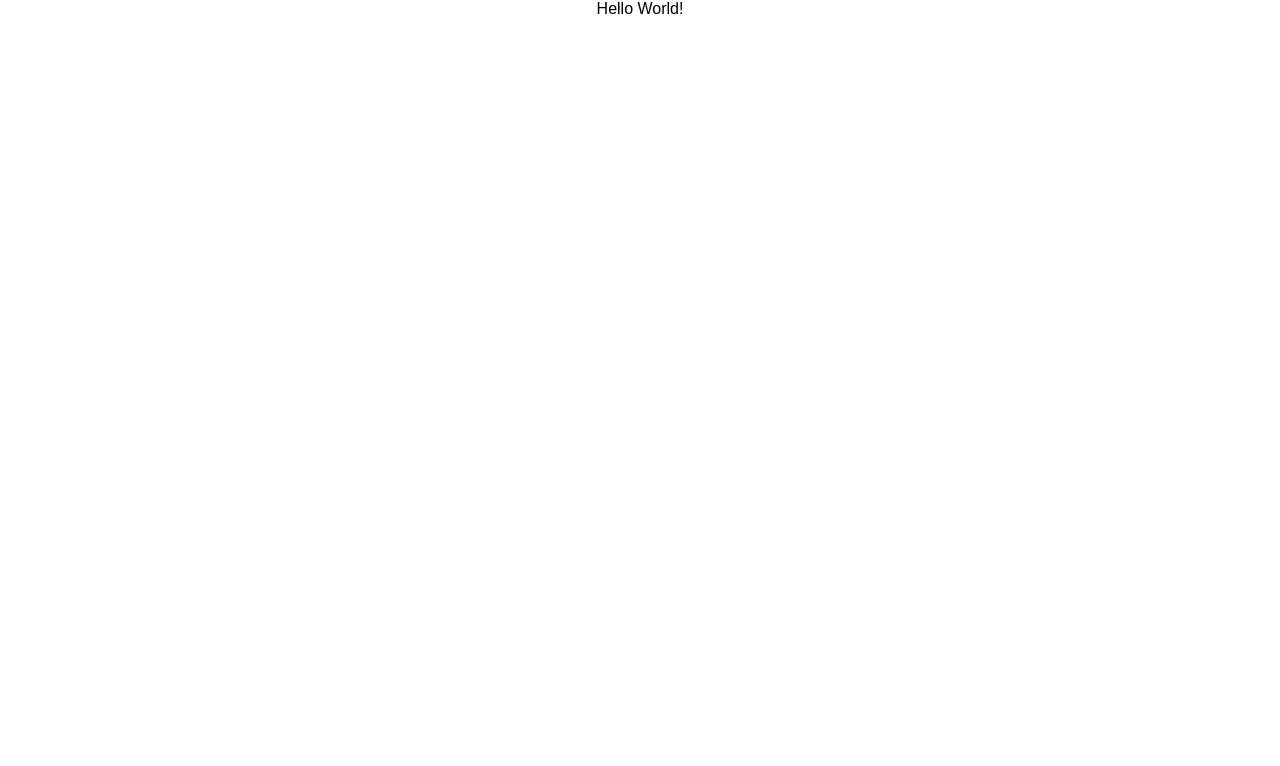
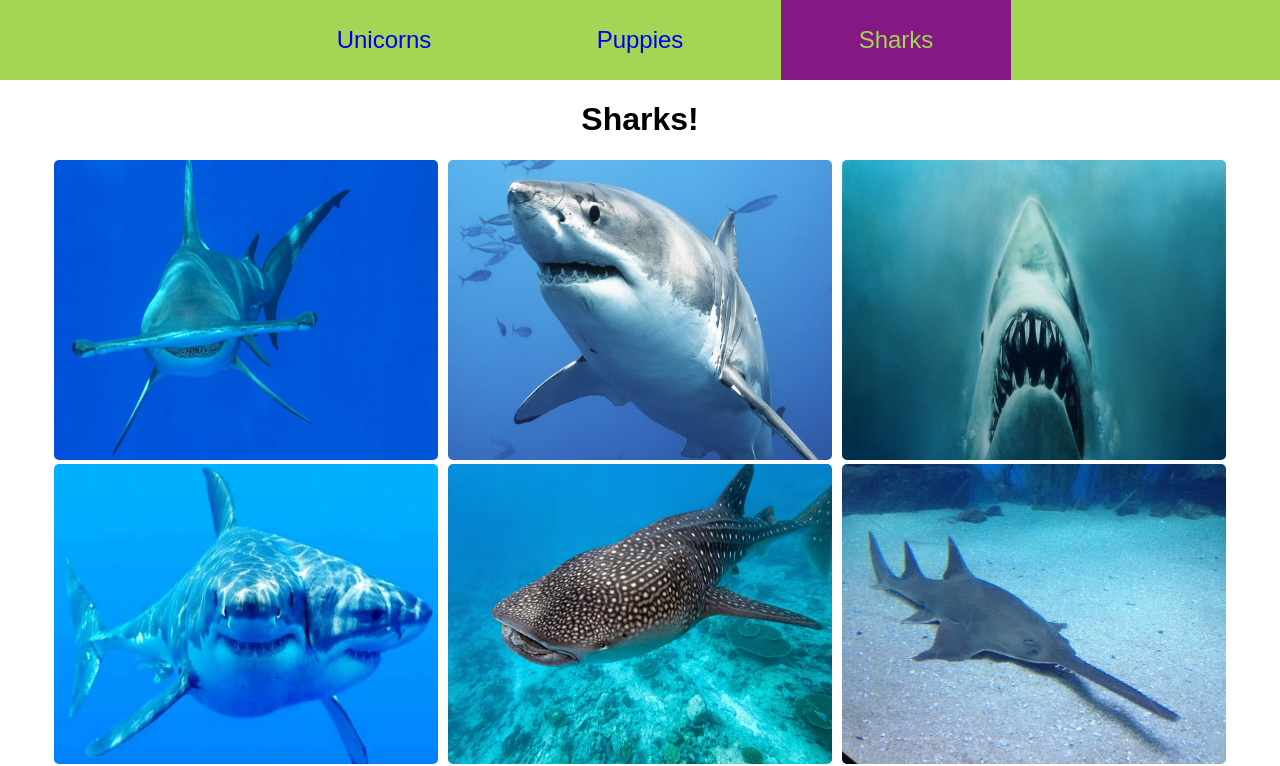
Before and after one commit to turingschool-examples/react-router-example, a React (Create React App) app: page /sharks in a window 1280 px wide. Shown: the top 766 px of the page. Built offline with nearby package versions, Linux system fonts and the light colour scheme.

Commit message:
end live code

```diff
--- a/src/App.js
+++ b/src/App.js
@@ -1,12 +1,54 @@
 import React, { Component } from 'react';
 import './App.css';
+import { Route, NavLink, Link } from 'react-router-dom';
+import Home from './Home'
+import Unicorns from './Unicorns'
+import Puppies from './Puppies'
+import Sharks from './Sharks'
+import CreatureDetails from './CreatureDetails'
+import unicornData from './data/unicorn-data'
+import sharkData from './data/shark-data'
+import puppyData from './data/puppy-data'
 
 export default class App extends Component {
-
   render() {
     return (
       <div className="App">
-        Hello World!
+        <div className="header-section">
+          <header>
+            <NavLink exact to="/unicorns" className="nav">Unicorns</NavLink>
+            <NavLink to="/puppies" className="nav">Puppies</NavLink>
+            <NavLink to="/sharks" className="nav">Sharks</NavLink>
+          </header>
+        </div>
+        <Route exact path='/' component={Home} />
+        <Route exact path='/unicorns' component={Unicorns} />
+        <Route exact path='/puppies' component={Puppies} />
+        <Route exact path='/sharks' component={Sharks} />
+
+        <Route path='/unicorns/:id' render={({match}) => {
+          const unicorn = unicornData.find(uni => uni.id === parseInt(match.params.id))
+
+          return(
+            <CreatureDetails {...unicorn} />
+          )
+        }}/>
+
+        <Route path='/sharks/:id' render={({match}) => {
+          const shark = sharkData.find(shark => shark.id === parseInt(match.params.id))
+
+          return(
+            <CreatureDetails {...shark} />
+          )
+        }}/>
+
+        <Route path='/puppies/:id' render={({match}) => {
+          const puppy = puppyData.find(puppy => puppy.id === parseInt(match.params.id))
+
+          return(
+            <CreatureDetails {...puppy} />
+          )
+        }}/>
       </div>
     );
   }
--- /dev/null
+++ b/src/CreatureLink.js
@@ -0,0 +1,12 @@
+import React from 'react';
+import { Link } from 'react-router-dom';
+
+const CreatureLink = ({creature}) => {
+  return(
+    <Link to={`/${creature.type}/${creature.id}`}>
+      <img src={creature.image} className='app-img' key={creature.type + creature.id} />
+    </Link>
+  )
+}
+
+export default CreatureLink
--- /dev/null
+++ b/src/Home.js
@@ -0,0 +1,12 @@
+import React from 'react'
+
+const Home = () => {
+  return(
+    <div>
+      <h1>Welcome!</h1>
+      <h4>Click on the links above to see some awesome creatures</h4>
+    </div>
+  )
+}
+
+export default Home
--- /dev/null
+++ b/src/Puppies.js
@@ -0,0 +1,20 @@
+import React, { Component } from 'react';
+import puppyData from './data/puppy-data';
+import CreatureLink from './CreatureLink'
+import './image-display.css';
+
+const Puppies = () => {
+
+  const displayPuppies = puppyData.map(puppy => (
+    <CreatureLink creature={puppy}/>
+  ))
+
+  return(
+    <div className='image-display'>
+      <h1>Puppies!</h1>
+      { displayPuppies }
+    </div>
+  )
+}
+
+export default Puppies
--- /dev/null
+++ b/src/Sharks.js
@@ -0,0 +1,20 @@
+import React, { Component } from 'react';
+import sharkData from './data/shark-data';
+import CreatureLink from './CreatureLink'
+import './image-display.css';
+
+const Sharks = () => {
+
+  const displaySharks = sharkData.map(shark => (
+    <CreatureLink creature={shark}/>
+  ))
+
+  return(
+    <div className='image-display'>
+      <h1>Sharks!</h1>
+      { displaySharks }
+    </div>
+  )
+}
+
+export default Sharks
--- /dev/null
+++ b/src/Unicorns.js
@@ -0,0 +1,20 @@
+import React from 'react';
+import unicornData from './data/unicorn-data';
+import CreatureLink from './CreatureLink'
+import './image-display.css';
+
+const Unicorns = () => {
+
+  const displayUnicorns = unicornData.map((unicorn) => (
+    <CreatureLink creature={unicorn}/>
+  ))
+
+  return(
+    <div className='image-display'>
+      <h1>Unicorns!</h1>
+      { displayUnicorns }
+    </div>
+  )
+}
+
+export default Unicorns
--- a/src/index.js
+++ b/src/index.js
@@ -3,6 +3,10 @@ import ReactDOM from 'react-dom';
 import './index.css';
 import App from './App';
 import registerServiceWorker from './registerServiceWorker';
+import { BrowserRouter } from 'react-router-dom';
 
-ReactDOM.render(<App />, document.getElementById('root'));
-registerServiceWorker();
+ReactDOM.render(
+  <BrowserRouter>
+    <App />
+  </BrowserRouter>,
+  document.getElementById('root'));
```
